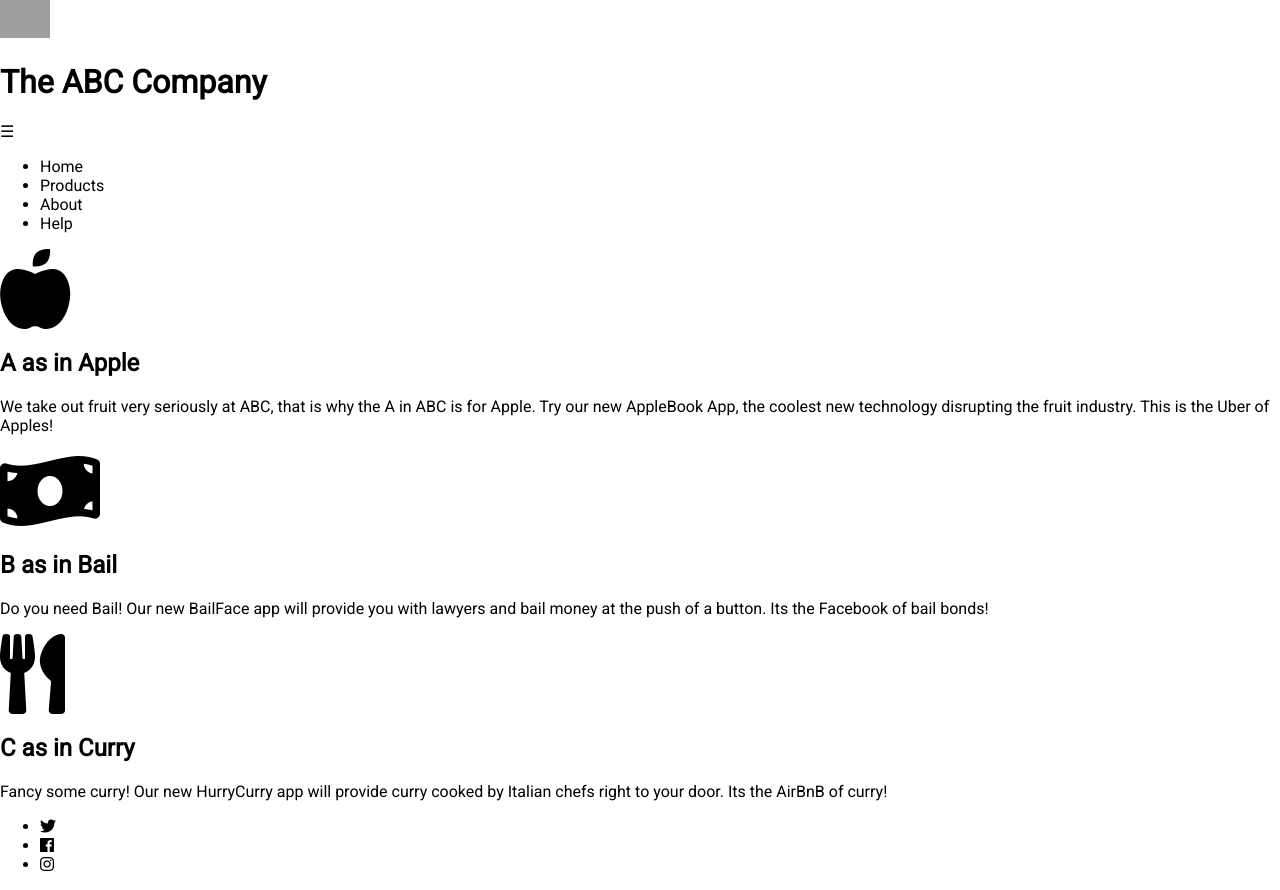
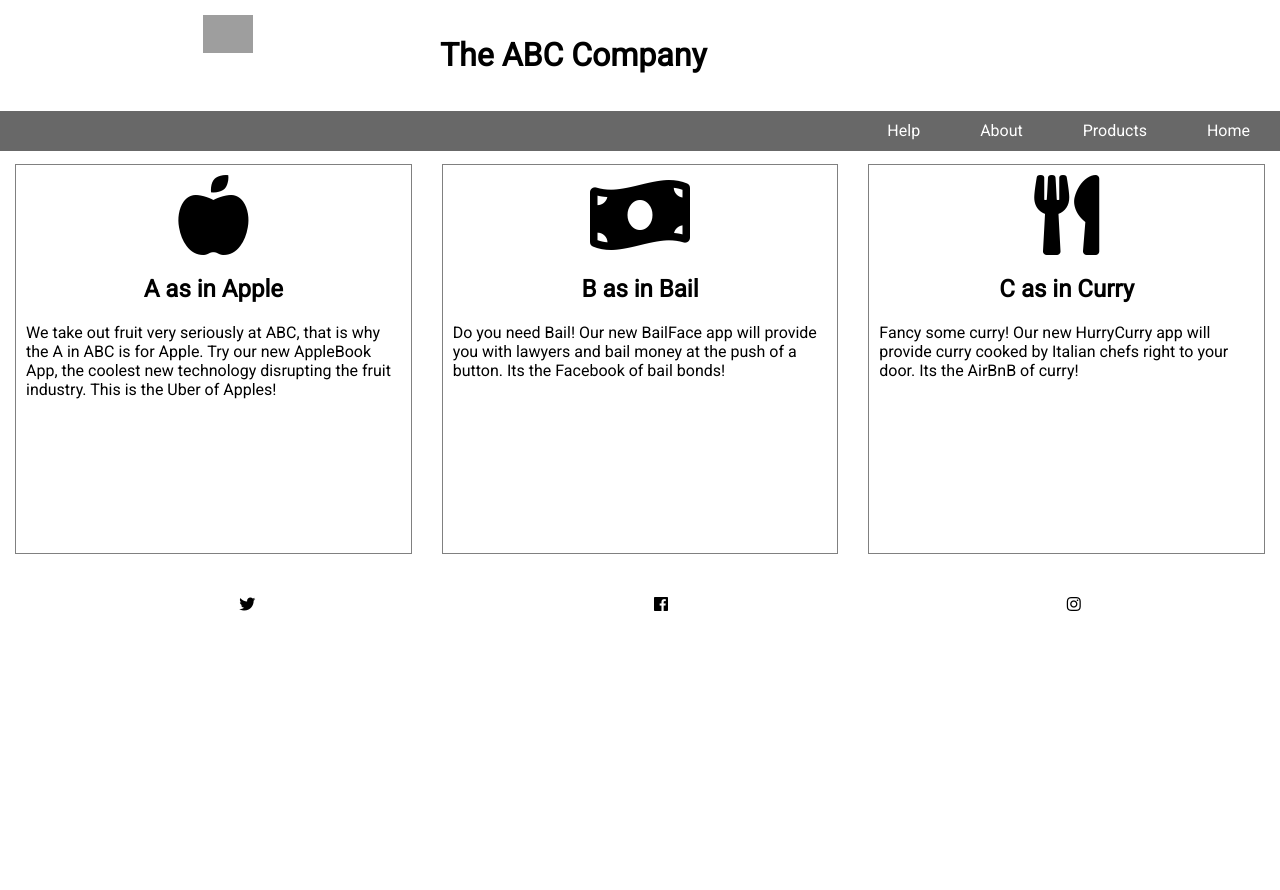
Before and after one commit to DianaBarrios/Lab3, a plain HTML site: page index.html in a window 1280 px wide. After the commit the page ends 800 px from the top, so only its background shows below. Drawn offline with Linux system fonts and the light colour scheme; grey boxes are pictures that could not be loaded.

Commit message:
flexbox and css

```diff
--- a/css/index.css
+++ b/css/index.css
@@ -6,8 +6,122 @@
   font-family: "Roboto", sans-serif;
   margin: 0;
   padding: 0;
+  text-align: center;
+}
+
+header {
+  display: flex;
+  flex-direction: column;
+  padding: 15px;
+}
+
+.navbar ul, footer ul {
+  list-style-type: none;
+}
+
+.hamburger {
+  display: inline-block;
+}
+
+.menu {
+  display: none;
+}
+
+.navbar {
+  background-color: rgb(104, 104, 104);
+  text-align: right;
+  height: 5vh;
+}
+
+main {
+  display: flex;
+  flex-direction: column;
+  flex-wrap: wrap;
+  justify-content: stretch;
+  align-items: stretch;
+}
+
+section {
+  margin: 5px 15px;
+  padding: 10px;
+  border: 1px grey solid;
+}
+
+.fas {
+  text-align: center;
 }
 
 .logo > img {
   width: 50px;
 }
+
+.social {
+  display: flex;
+  flex-direction: row;
+  justify-content: center;
+  height: 5vh;
+}
+
+.social > li {
+  padding: 20px;
+}
+
+p {
+  text-align: left;
+}
+
+@media (min-width: 600px) and (max-width: 990px){
+  header {
+    justify-content: space-evenly;
+    flex-direction: row;
+  }
+  .social{
+    justify-content: space-around;
+  }
+}
+
+@media (min-width: 991px){
+  header {
+    flex-direction: row;
+    justify-content: flex-start;
+  }
+
+  .logo {
+    margin-left: 15%;
+    margin-right: 15%;
+  }
+
+  main {
+    flex-direction: row;
+    flex-wrap: nowrap;
+    justify-content: space-evenly;
+    align-items: stretch;
+    height: 50vh;
+    margin-top: 8px;
+  }
+
+  .hamburger{
+    display: none;
+  }
+
+  .menu {
+    display: inline-block;
+    list-style-type: none;
+    margin: 0;
+    padding: 0;
+  }
+
+  .menu li {
+    float: right;
+    padding: 10px 30px;
+    color: white;
+  }
+
+  .product {
+    width: 32%;
+  }
+
+  .social {
+    justify-content: space-around;
+  }
+}
```
Also changed, not shown: index.html (+7 -0 lines).
